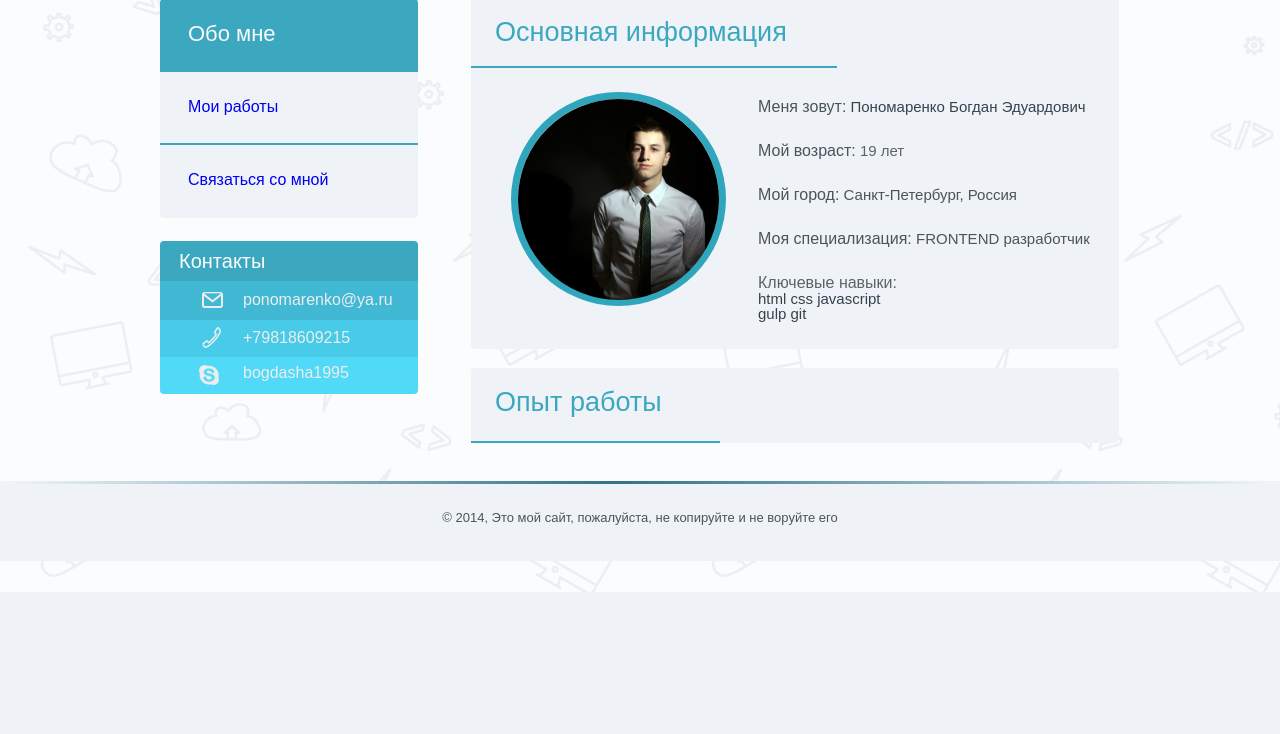
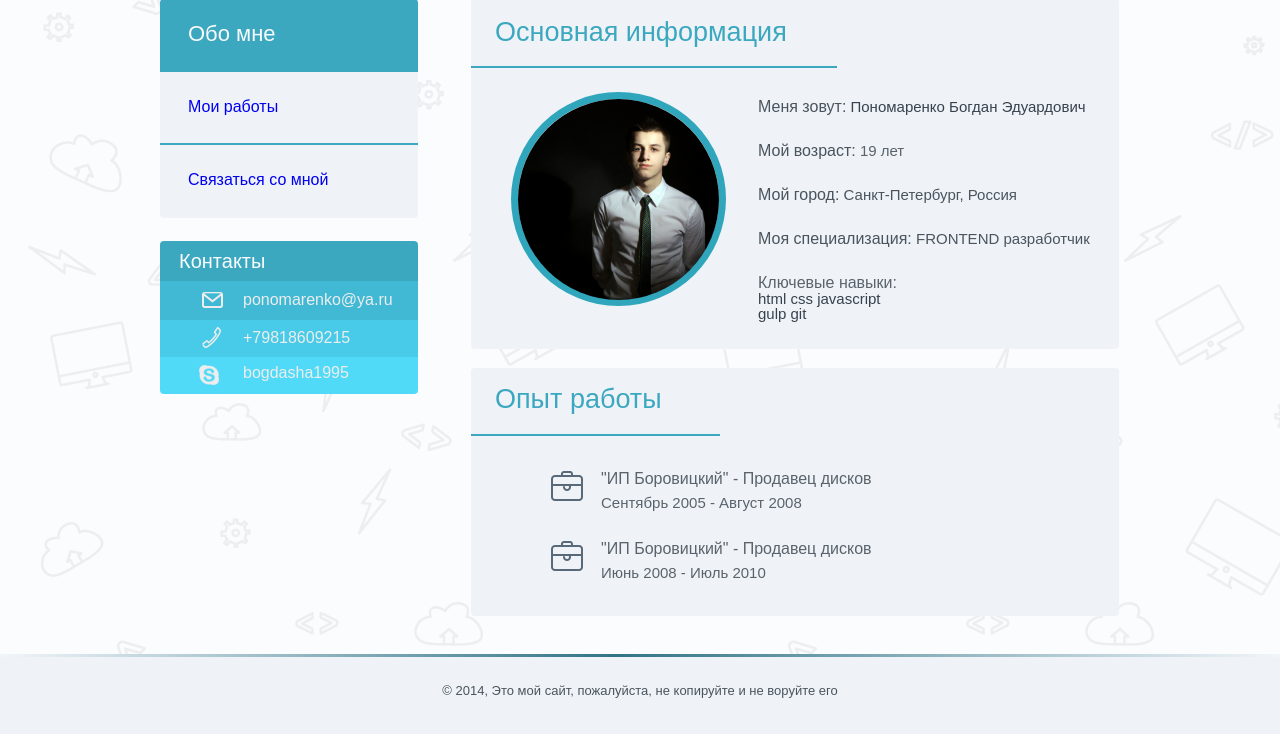
Before and after one commit to bogdan1995/loft-blog-homework1, a PHP site: page / in a window 1280 px wide. Shown: the part 208-942 px from the top of the page. Before the commit the page ends 733 px from the top, so only its background shows below. Run offline with PHP 8.4, Linux system fonts and the light colour scheme.

Commit message:
commit 6 compeled index.html without block _education_

```diff
--- a/proj/css/style.css
+++ b/proj/css/style.css
@@ -388,9 +388,47 @@ article, aside, details, figcaption, figure, footer, header, hgroup, main, menu,
   color: #3BA8C0;
   font-size: 27px;
   font-weight: 300;
-  padding: 21px 0 25px 24px;
+  padding: 18px 0 21px 24px;
   border-bottom: 2px solid #3BA8C0;
   width: 225px;
+}
+/* line 85, ../sass/layouts/_right-column.scss */
+.job .job-list {
+  padding: 35px 0 36px 130px;
+}
+/* line 87, ../sass/layouts/_right-column.scss */
+.job .job-list .job-items {
+  margin-bottom: 31px;
+  position: relative;
+}
+/* line 90, ../sass/layouts/_right-column.scss */
+.job .job-list .job-items:before {
+  position: absolute;
+  top: 0;
+  left: -50px;
+  content: '';
+  background: url(../img/sprites.png) -50px -100px;
+  width: 32px;
+  height: 30px;
+}
+/* line 99, ../sass/layouts/_right-column.scss */
+.job .job-list .job-items p {
+  margin-bottom: 8px;
+  color: #5A636B;
+  font-size: 16px;
+  font-weight: 300;
+}
+/* line 105, ../sass/layouts/_right-column.scss */
+.job .job-list .job-items .job-inner {
+  color: #5A636B;
+  font-size: 15px;
+  font-weight: 300;
+  line-height: 1;
+  margin-bottom: 0;
+}
+/* line 112, ../sass/layouts/_right-column.scss */
+.job .job-list .job-items:last-child {
+  margin-bottom: 0;
 }
 
 /* line 4, ../sass/layouts/_container.scss */
--- a/proj/index.html
+++ b/proj/index.html
@@ -79,12 +79,12 @@
 				<div class="job-information">
 					<ul class="job-list">
 						<li class="job-items">
-							<p></p>
-							<p></p>
+							<p>"ИП Боровицкий" - Продавец дисков</p>
+							<p class="job-inner">Сентябрь 2005 - Август 2008</p>
 						</li>
 						<li class="job-items">
-							<p></p>
-							<p></p>
+							<p>"ИП Боровицкий" - Продавец дисков</p>
+							<p class="job-inner">Июнь 2008 - Июль 2010</p>
 						</li>
 					</ul>
 				</div>
--- a/proj/sass/layouts/_right-column.scss
+++ b/proj/sass/layouts/_right-column.scss
@@ -78,8 +78,40 @@
 		color: #3BA8C0;
 		font-size: 27px;
 		font-weight: 300;
-		padding: 21px 0 25px 24px;
+		padding: 18px 0 21px 24px;
 		border-bottom: 2px solid #3BA8C0;
 		width: 225px;
 	}
+	.job-list {
+		padding: 35px 0 36px 130px;
+		.job-items {
+			margin-bottom: 31px;
+			position: relative;
+			&:before {
+				position: absolute;
+				top: 0;
+				left: -50px;
+				content: '';
+				background: url(../img/sprites.png) -50px -100px;
+				width: 32px;
+				height: 30px;
+			}
+			p {
+				margin-bottom: 8px;
+				color: #5A636B;
+				font-size: 16px;
+				font-weight: 300;
+			}
+			.job-inner {
+				color: #5A636B;
+				font-size: 15px;
+				font-weight: 300;
+				line-height: 1;
+				margin-bottom: 0;
+			}
+			&:last-child {
+				margin-bottom: 0;
+			}
+		}
+	}
 }
```
